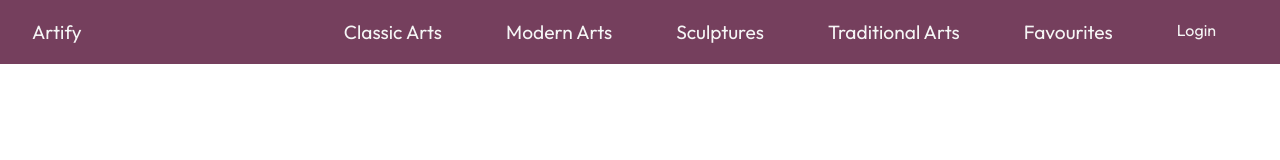
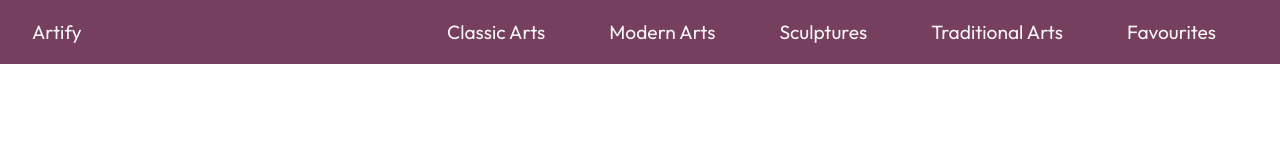
Before and after one commit to Reshmarajk1997/Artify, a website built with Vite: page src/index.html in a window 1280 px wide. Built offline with nearby package versions, Linux system fonts and the light colour scheme; no server answers.

Commit message:
Update index.html

```diff
--- a/src/index.html
+++ b/src/index.html
@@ -19,7 +19,7 @@
           <span class="topText" id="sculptures"><button>Sculptures</button></span>
           <span class="topText" id="traditionalArts"><button>Traditional Arts</button></span>
           <span class="topText" id="favourites"><button>Favourites</button></span>
-          <span class="topText">Login</span>
+
       </div>
   </nav>
     <div id="photoContainer"></div>
```
